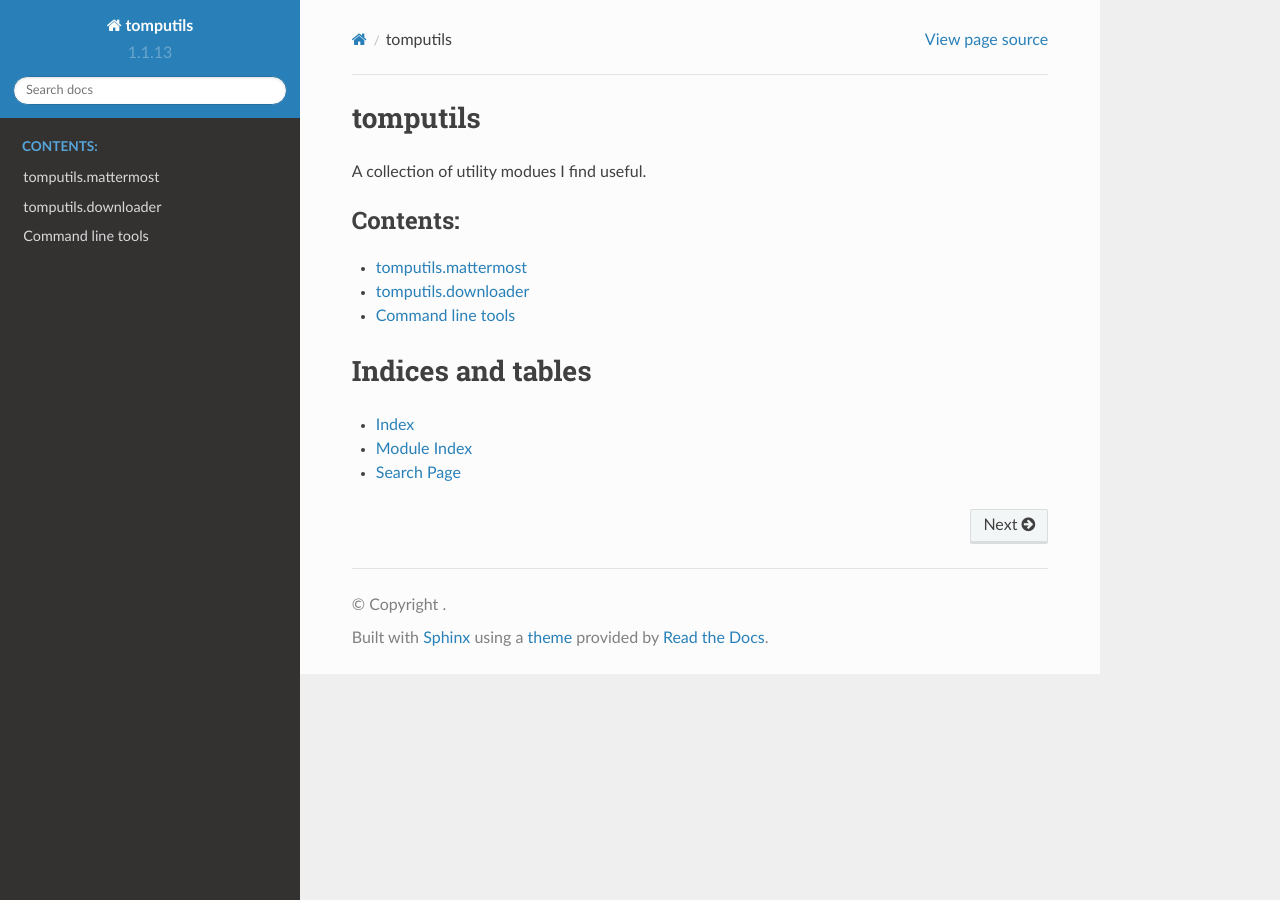
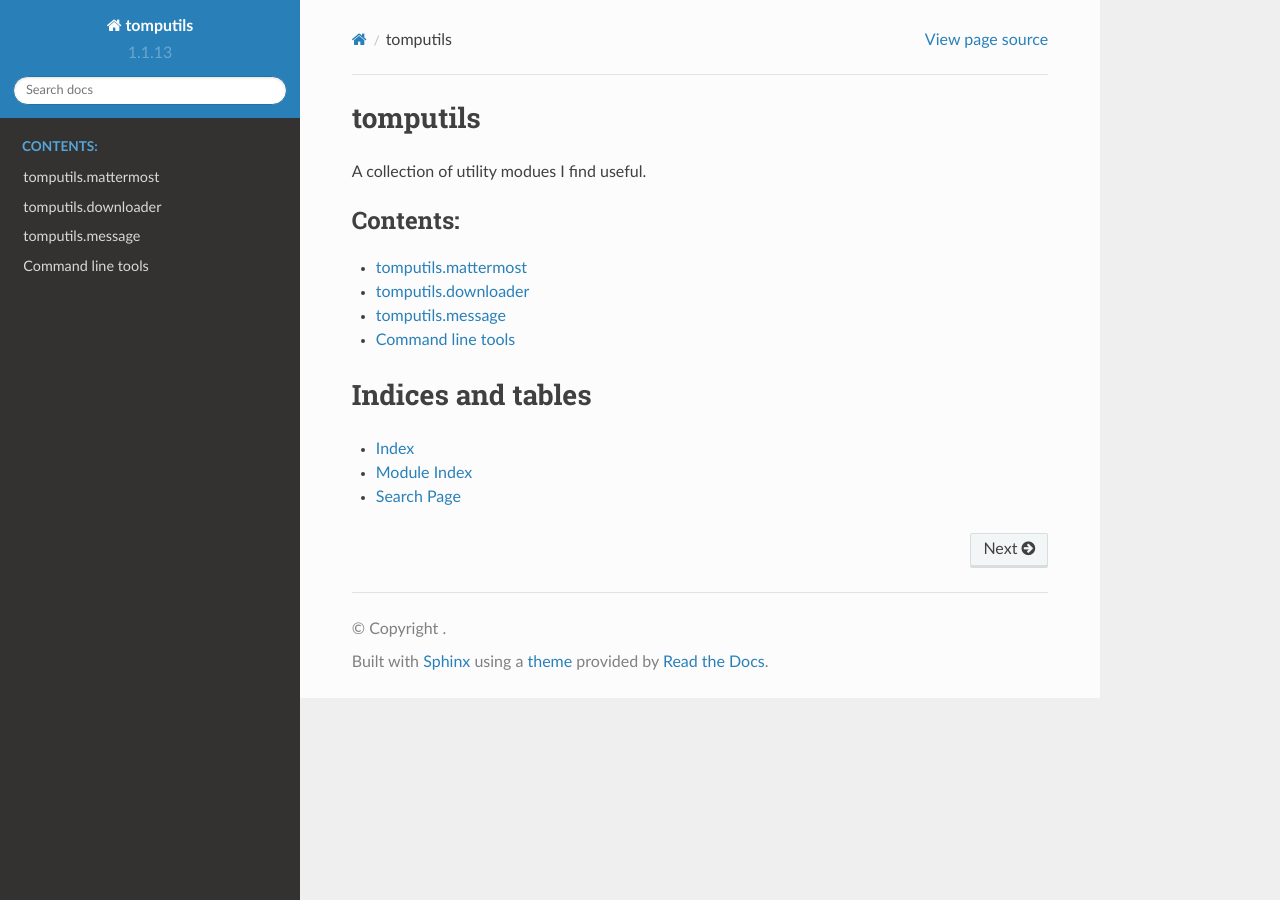
Before and after one commit to awech/tomputils, a Sphinx documentation site: the page built from doc/source/index.rst, in a window 1280 px wide. Built offline with Sphinx 7.4.7 and the Read the Docs theme 2.0.0, drawn with Linux system fonts in a browser that asks for light colours; formulas are drawn with MathJax 3.

Commit message:
add message

```diff
--- a/doc/source/index.rst
+++ b/doc/source/index.rst
@@ -14,6 +14,7 @@ A collection of utility modues I find useful.
 
    mattermost
    downloader
+   message
 
    scripts
 
--- /dev/null
+++ b/doc/source/message.rst
@@ -0,0 +1,6 @@
+tomputils.message
+=====================================
+
+.. automodule:: tomputils.message
+   :members:
+   :show-inheritance:
```
